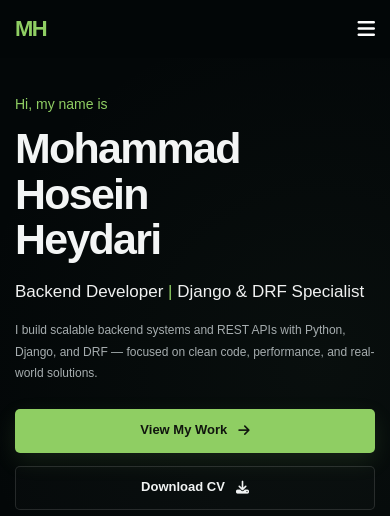
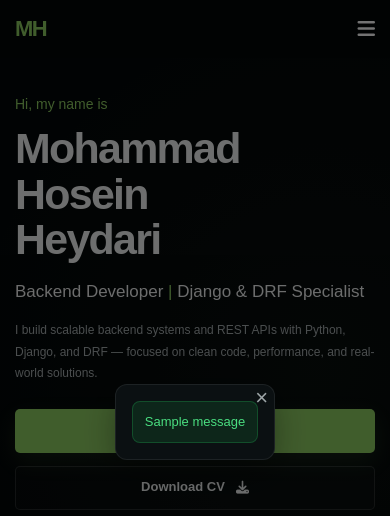
Before and after one commit to mhmdheydarii/Personal-website, a Django app: page / in a window 390 px wide. Shown: the top 516 px of the page. Run offline with Django 5.2, Linux system fonts and the light colour scheme; tables that the repository leaves empty hold one stand-in row (values such as "Sample post"); grey boxes marked "Sample" are stand-in pictures; one stand-in notice (Sample message) is shown; grey boxes are pictures that could not be loaded.

Commit message:
Add : message popup

```diff
--- /dev/null
+++ b/static/css/popup.css
@@ -0,0 +1,136 @@
+.popup-overlay {
+    position: fixed;
+    inset: 0;
+    background: rgba(0, 0, 0, 0.55);
+    display: flex;
+    justify-content: center;
+    align-items: center;
+    padding: 20px;
+    z-index: 9999;
+    animation: fadeIn 0.2s ease;
+}
+
+.popup {
+    position: relative;
+    max-width: 340px;
+    background: var(--surface);
+    border: 1px solid var(--border);
+    border-radius: 14px;
+    padding: 18px;
+    box-shadow: 0 10px 35px rgba(0, 0, 0, 0.35);
+    animation: popupIn 0.25s ease;
+}
+
+.popup-close {
+    position: absolute;
+    top: -5px;
+    right: 6px;
+    border: none;
+    background: transparent;
+    font-size: 22px;
+    color: var(--muted);
+    cursor: pointer;
+}
+
+.popup-close:hover {
+    color: var(--text);
+}
+
+.alert {
+    padding: 10px 12px;
+    border-radius: 8px;
+    font-size: 14px;
+    line-height: 1.5;
+    margin: 0;
+}
+
+/* Success */
+.alert-success {
+    background: rgba(34, 197, 94, 0.12);
+    color: #4ade80;
+    border: 1px solid rgba(34, 197, 94, 0.25);
+}
+
+/* Error / Danger */
+.alert-error,
+.alert-danger {
+    background: rgba(239, 68, 68, 0.12);
+    color: #f87171;
+    border: 1px solid rgba(239, 68, 68, 0.25);
+    text-align: center;
+}
+
+/* Warning */
+.alert-warning {
+    background: rgba(234, 179, 8, 0.12);
+    color: #facc15;
+    border: 1px solid rgba(234, 179, 8, 0.25);
+}
+
+/* Info */
+.alert-info {
+    background: rgba(59, 130, 246, 0.12);
+    color: #60a5fa;
+    border: 1px solid rgba(59, 130, 246, 0.25);
+}
+
+.popup h3 {
+    margin: 0 0 10px;
+    font-size: 16px;
+    color: var(--text);
+}
+
+.popup ul {
+    margin: 0;
+    padding-left: 18px;
+}
+
+.popup li {
+    margin-bottom: 6px;
+    font-size: 14px;
+    color: var(--text);
+}
+
+.popup a {
+    color: inherit;
+    text-decoration: none;
+}
+
+.popup a:hover {
+    text-decoration: underline;
+}
+
+@keyframes popupIn {
+    from {
+        opacity: 0;
+        transform: scale(.95);
+    }
+
+    to {
+        opacity: 1;
+        transform: scale(1);
+    }
+}
+
+@keyframes fadeIn {
+    from {
+        opacity: 0;
+    }
+
+    to {
+        opacity: 1;
+    }
+}
+
+@media (max-width: 480px) {
+    .popup {
+        max-width: 100%;
+        padding: 16px;
+        border-radius: 12px;
+    }
+
+    .alert,
+    .popup li {
+        font-size: 13px;
+    }
+}
--- a/templates/index.html
+++ b/templates/index.html
@@ -52,7 +52,7 @@
   </header>
 
   <main>
-
+    {% include 'messages.html' %}
     <!-- ================= HERO ================= -->
     <section class="hero section" id="home">
       <div class="container hero-grid">
@@ -306,21 +306,27 @@
           </div>
 
           <!-- Contact form replaces the image from the reference design -->
-          <form class="contact-form" id="contact-form" action="#" method="post">
+          <form class="contact-form" method="post">
+            {% csrf_token %}
             <div class="form-group">
-              <label for="name">Name</label>
-              <input id="name" name="name" type="text" placeholder="Your name" autocomplete="name" required>
+              <label>Name</label>
+              <input name="name" type="text" placeholder="Your name" autocomplete="name" required>
             </div>
 
             <div class="form-group">
-              <label for="phone">Phone Number</label>
-              <input id="phone" name="phone" type="tel" placeholder="Your phone number" autocomplete="tel"
+              <label>Phone Number</label>
+              <input name="phone_number" type="tel" placeholder="Your phone number" autocomplete="tel"
                 inputmode="tel" required>
             </div>
 
             <div class="form-group">
-              <label for="message">Message</label>
-              <textarea id="message" name="message" rows="5" placeholder="Write your message..." required></textarea>
+              <label>Message</label>
+              <textarea name="message" rows="5" placeholder="Write your message..." required></textarea>
+            </div>
+
+            <div class="form-group">
+                <label for="{{ form.captcha.id_for_text }}">Captcha</label>
+                {{ form.captcha }}
             </div>
 
             <button type="submit" class="btn btn-primary form-submit">
@@ -339,7 +345,7 @@
   <!-- ================= FOOTER ================= -->
   <footer class="site-footer">
     <div class="container footer-wrap">
-      <p>© 2026 Mohammad Hossein Heydari. All rights reserved.</p>
+      <p>© 2026 Mohammad Hosein Heydari. All rights reserved.</p>
       <a href="#home">Back to top ↑</a>
     </div>
   </footer>
--- /dev/null
+++ b/templates/messages.html
@@ -0,0 +1,40 @@
+{% load static %}
+{% if messages or form.errors %}
+<link rel="stylesheet" href="{% static 'css/popup.css' %}">
+<div id="popup-overlay" class="popup-overlay">
+    <div class="popup">
+
+        <button class="popup-close" onclick="closePopup()">&times;</button>
+
+        {% if messages %}
+        {% for message in messages %}
+        <div class="alert {% if message.tags %}alert-{{ message.tags }}{% endif %}">
+            {{ message|safe }}
+        </div>
+        {% endfor %}
+        {% endif %}
+
+        {% if form.errors %}
+        <div class="alert alert-danger">
+            <ul>
+                <li>
+                    <a>
+                       Please enter the information correctly.
+                    </a>
+                </li>
+            </ul>
+
+            {% if form.non_field_errors %}
+            {{ form.non_field_errors }}
+            {% endif %}
+        </div>
+        {% endif %}
+
+    </div>
+</div>
+<script>
+    function closePopup() {
+        document.getElementById('popup-overlay').style.display = 'none';
+    }
+</script>
+{% endif %}
```
